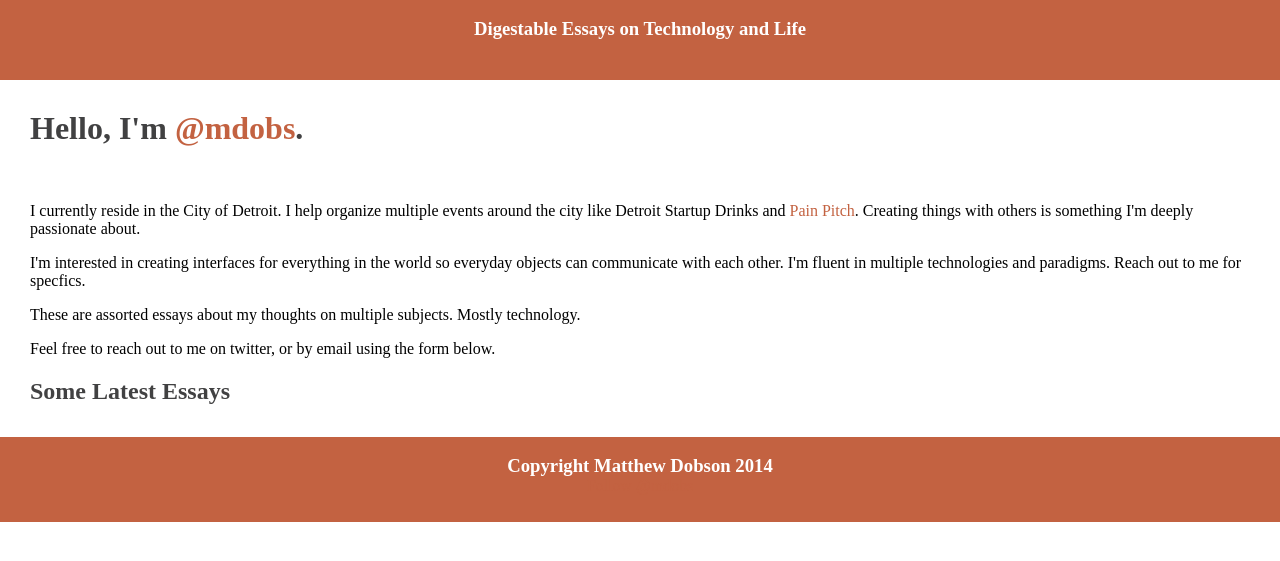
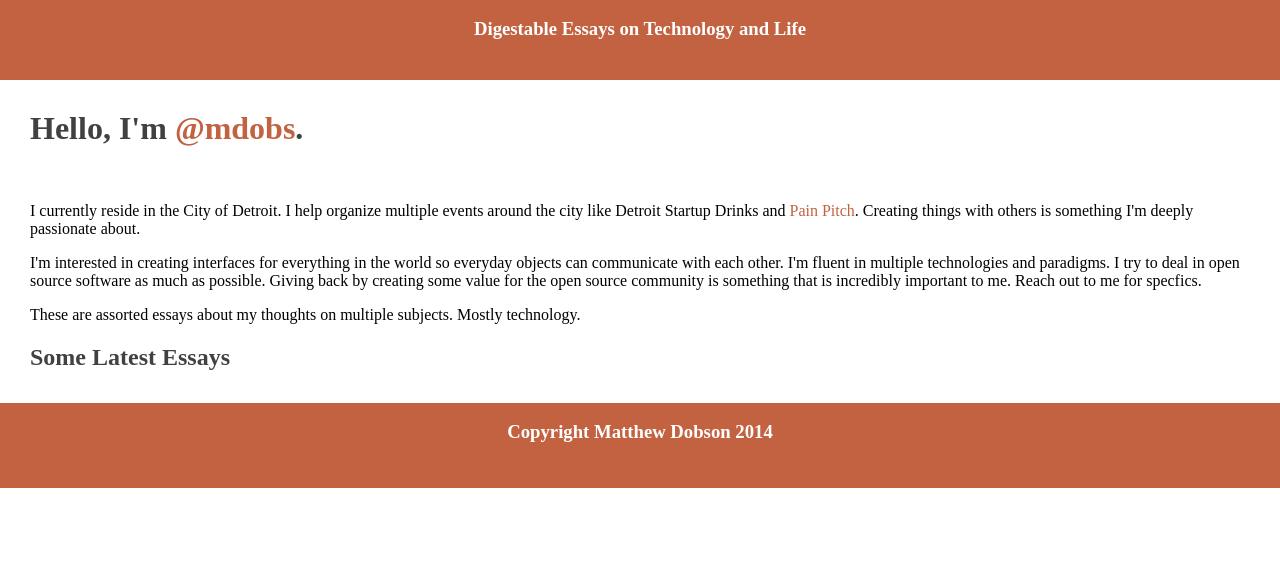
Before and after one commit to mdobson/mdobson.github.com, a Jekyll site: the page built from index.html, in a window 1280 px wide. Shown: the top 561 px of the page. Built offline with Jekyll 4.4.1, drawn with Linux system fonts in a browser that asks for light colours; nearby versions of some CDN libraries; Markdown is read by kramdown in place of the engine named in the settings; comment, search, counter and statistics services are not loaded.

Commit message:
Updates and added a post.

```diff
--- a/css/main.css
+++ b/css/main.css
@@ -47,7 +47,7 @@ h2 {
 }
 
 #content {
-  height:70%;
+  height:80%;
   margin:30px;
 }
 
--- a/index.html
+++ b/index.html
@@ -5,9 +5,8 @@ title: mdobs
 <h1>Hello, I'm <a href="https://twitter.com/mdobs/">@mdobs</a>.</h1>
 <br/>
 <p>I currently reside in the City of Detroit. I help organize multiple events around the city like Detroit Startup Drinks and <a href="http://painpitch.org/">Pain Pitch</a>. Creating things with others is something I'm deeply passionate about.</p>
-<p> I'm interested in creating interfaces for everything in the world so everyday objects can communicate with each other. I'm fluent in multiple technologies and paradigms. Reach out to me for specfics.</p>
+<p> I'm interested in creating interfaces for everything in the world so everyday objects can communicate with each other. I'm fluent in multiple technologies and paradigms. I try to deal in open source software as much as possible. Giving back by creating some value for the open source community is something that is incredibly important to me. Reach out to me for specfics.</p>
 <p>These are assorted essays about my thoughts on multiple subjects. Mostly technology.</p>
-<p>Feel free to reach out to me on twitter, or by email using the form below.</p>
 <h2>Some Latest Essays</h2>
 <ul class="posts">
   {% for post in site.posts %}
```
